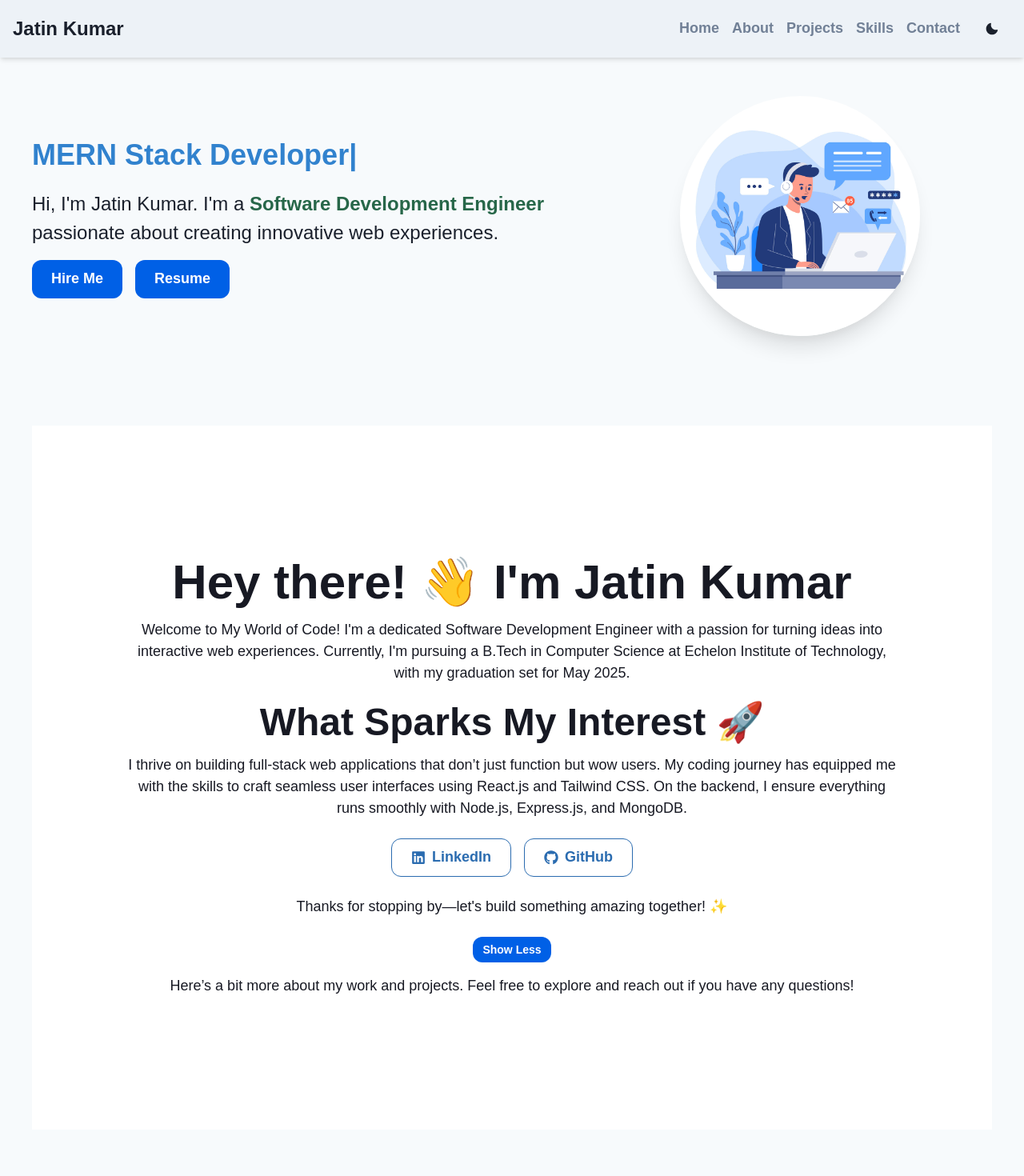
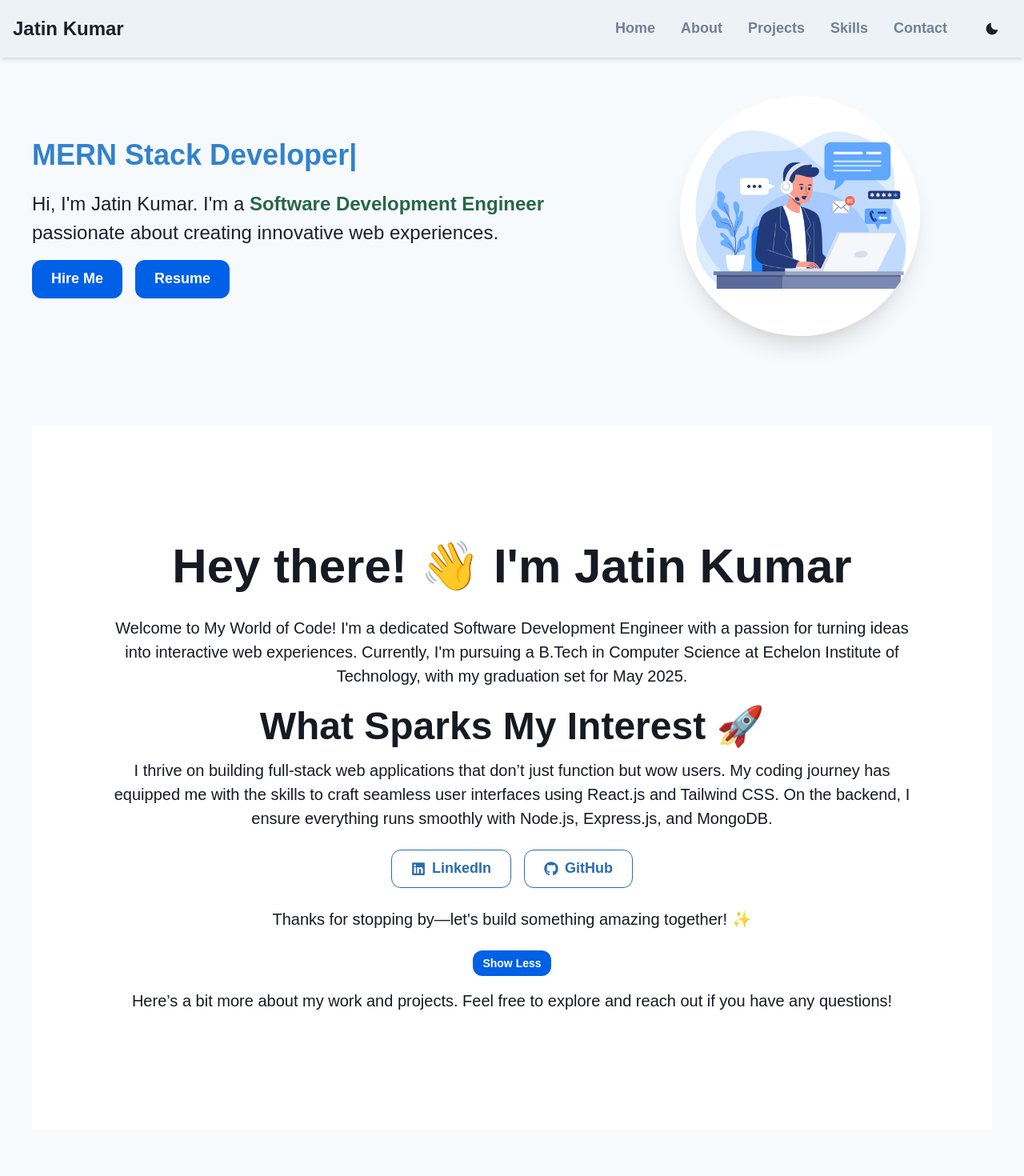
Before and after one commit to Jatinkr07/DevFolio, a React (Vite) app in the folder client/: page / in a window 1280 px wide. Shown: the top 1470 px of the page at 80% size. Built offline with nearby package versions, Linux system fonts and the light colour scheme.

Commit message:
optimized

```diff
--- a/client/package.json
+++ b/client/package.json
@@ -4,7 +4,7 @@
   "version": "0.0.0",
   "type": "module",
   "scripts": {
-    "dev": "vite --host",
+    "start": "vite --host",
     "build": "vite build",
     "lint": "eslint .",
     "preview": "vite preview"
--- a/client/src/components/About.jsx
+++ b/client/src/components/About.jsx
@@ -1,4 +1,6 @@
+/* eslint-disable react/display-name */
 /* eslint-disable react/no-unescaped-entities */
+import React, { useState } from "react";
 import {
   Box,
   Heading,
@@ -12,67 +14,55 @@ import {
 } from "@chakra-ui/react";
 import { motion } from "framer-motion";
 import { FaLinkedin, FaGithub } from "react-icons/fa";
-import { useState } from "react";
 
 const MotionBox = motion(Box);
 
-const AboutMe = () => {
+const AboutMe = React.memo(() => {
   const [isVisible, setIsVisible] = useState(true);
+
+  // Memoizing values to prevent re-computations on each render
   const textColor = useColorModeValue("gray.900", "gray.100");
   const buttonColorScheme = useColorModeValue("blue", "cyan");
+  const headingSize = useBreakpointValue({ base: "xl", sm: "2xl", md: "3xl" });
+  const subheadingSize = useBreakpointValue({
+    base: "lg",
+    sm: "xl",
+    md: "2xl",
+  });
+  const fontSize = useBreakpointValue({ base: "md", sm: "lg", md: "xl" });
+  const stackDirection = useBreakpointValue({ base: "column", md: "row" });
 
   return (
     <MotionBox
       initial={{ opacity: 0, y: -50 }}
       animate={{ opacity: 1, y: 0 }}
       transition={{ duration: 0.8 }}
-      px={{ base: 4, sm: 6, md: 8 }} // Responsive padding
-      py={{ base: 6, sm: 8, md: 10 }} // Responsive padding
+      px={{ base: 4, sm: 6, md: 8 }}
+      py={{ base: 6, sm: 8, md: 10 }}
       color={textColor}
-      textAlign="center" // Center text
       minHeight="100vh"
       display="flex"
       alignItems="center"
       justifyContent="center"
       flexDirection="column"
-      width="100%" // Full width
-      maxW="container.xl" // Maximum width for larger screens
-      overflow="hidden" // Prevent overflow
+      width="100%"
+      maxW="container.xl"
+      overflow="hidden"
     >
-      <Box
-        width="100%" // Full width
-        maxW="container.lg" // Maximum width for medium screens
-        px={{ base: 4, sm: 6, md: 8 }} // Responsive padding
-        mx="auto" // Center the Box horizontally
-        textAlign="center" // Ensure text is centered
-      >
-        <Heading
-          as="h1"
-          size={useBreakpointValue({ base: "xl", sm: "2xl", md: "3xl" })} // Responsive font size
-          mb={4}
-        >
-          Hey there! 👋 I'm Jatin Kumar
-        </Heading>
-        <Text
-          fontSize={{ base: "sm", sm: "md", md: "lg" }}
-          mb={6}
-          overflowWrap="break-word" // Handle text overflow
-        >
+      <Heading as="h1" size={headingSize} mb={8} textAlign="center">
+        Hey there! 👋 I'm Jatin Kumar
+      </Heading>
+
+      <Box width="100%" maxW="container.lg" mx="auto" textAlign="center">
+        <Text fontSize={fontSize} mb={6} overflowWrap="break-word">
           Welcome to My World of Code! I'm a dedicated Software Development
           Engineer with a passion for turning ideas into interactive web
           experiences. Currently, I'm pursuing a B.Tech in Computer Science at
           Echelon Institute of Technology, with my graduation set for May 2025.
         </Text>
-        <Text
-          fontSize={{ base: "sm", sm: "md", md: "lg" }}
-          mb={6}
-          overflowWrap="break-word" // Handle text overflow
-        >
-          <Heading
-            as="h2"
-            size={useBreakpointValue({ base: "lg", sm: "xl", md: "2xl" })}
-            mb={4}
-          >
+
+        <Text fontSize={fontSize} mb={6} overflowWrap="break-word">
+          <Heading as="h2" size={subheadingSize} mb={4}>
             What Sparks My Interest 🚀
           </Heading>
           I thrive on building full-stack web applications that don’t just
@@ -81,12 +71,8 @@ const AboutMe = () => {
           CSS. On the backend, I ensure everything runs smoothly with Node.js,
           Express.js, and MongoDB.
         </Text>
-        <Stack
-          direction={useBreakpointValue({ base: "column", md: "row" })} // Stack direction
-          spacing={4}
-          justify="center"
-          mb={6}
-        >
+
+        <Stack direction={stackDirection} spacing={4} justify="center" mb={6}>
           <Button
             as="a"
             href="https://www.linkedin.com/in/jatin-kumar2003"
@@ -99,6 +85,7 @@ const AboutMe = () => {
               bg: useColorModeValue("blue.50", "cyan.700"),
               color: useColorModeValue("blue.600", "cyan.200"),
             }}
+            width={{ base: "100%", md: "auto" }}
           >
             LinkedIn
           </Button>
@@ -114,17 +101,16 @@ const AboutMe = () => {
               bg: useColorModeValue("gray.50", "gray.700"),
               color: useColorModeValue("gray.600", "gray.300"),
             }}
+            width={{ base: "100%", md: "auto" }}
           >
             GitHub
           </Button>
         </Stack>
-        <Text
-          fontSize={{ base: "sm", sm: "md", md: "lg" }}
-          mb={6}
-          overflowWrap="break-word" // Handle text overflow
-        >
+
+        <Text fontSize={fontSize} mb={6} overflowWrap="break-word">
           Thanks for stopping by—let's build something amazing together! ✨
         </Text>
+
         <Fade in={isVisible}>
           <Box>
             <Button
@@ -137,11 +123,7 @@ const AboutMe = () => {
           </Box>
         </Fade>
         <Collapse in={isVisible}>
-          <Text
-            mt={4}
-            fontSize={{ base: "sm", sm: "md", md: "lg" }}
-            overflowWrap="break-word"
-          >
+          <Text mt={4} fontSize={fontSize} overflowWrap="break-word">
             Here’s a bit more about my work and projects. Feel free to explore
             and reach out if you have any questions!
           </Text>
@@ -149,6 +131,6 @@ const AboutMe = () => {
       </Box>
     </MotionBox>
   );
-};
+});
 
 export default AboutMe;
--- a/client/src/components/Home.jsx
+++ b/client/src/components/Home.jsx
@@ -1,53 +1,42 @@
+/* eslint-disable react/display-name */
 /* eslint-disable react-hooks/exhaustive-deps */
 /* eslint-disable no-unused-vars */
 /* eslint-disable react/no-unescaped-entities */
-import React, { useState, useEffect, useRef } from "react";
+import React, { useState, useEffect, memo, lazy, Suspense } from "react";
 import {
   Box,
   Text,
   Button,
   Image,
   useBreakpointValue,
-  useColorMode,
   useColorModeValue,
   Flex,
 } from "@chakra-ui/react";
 import profileImage from "../assets/profile.jpg";
-import Projects from "./Projects";
-import Skills from "./Skills";
-import About from "./About";
-import Contact from "./Contact";
 
-const Home = () => {
-  const textSize = useBreakpointValue({ base: "xl", md: "2xl", lg: "4xl" });
-  const { colorMode } = useColorMode();
-  const textColor = useColorModeValue("gray.800", "gray.100");
-  const bgColor = useColorModeValue("gray.50", "gray.800");
-  const spanColor = useColorModeValue("green.700", "green.400");
-  const headColor = useColorModeValue("blue.500", "blue.400");
+const Projects = lazy(() => import("./Projects"));
+const Skills = lazy(() => import("./Skills"));
+const About = lazy(() => import("./About"));
+const Contact = lazy(() => import("./Contact"));
 
+const useTypingEffect = (words, speed, skipDelay) => {
   const [displayedText, setDisplayedText] = useState("");
   const [wordIndex, setWordIndex] = useState(0);
   const [offset, setOffset] = useState(0);
   const [forwards, setForwards] = useState(true);
   const [skipCount, setSkipCount] = useState(0);
 
-  const words = ["Software Developer", "MERN Stack Developer", "Programmer"];
-
-  const speed = 70; // Typing speed in milliseconds
-  const skipDelay = 15; // Number of iterations before switching direction
-
   useEffect(() => {
     const interval = setInterval(() => {
       if (forwards) {
         if (offset >= words[wordIndex].length) {
-          setSkipCount(skipCount + 1);
+          setSkipCount((prev) => prev + 1);
           if (skipCount === skipDelay) {
             setForwards(false);
             setSkipCount(0);
           }
         } else {
-          setOffset(offset + 1);
+          setOffset((prev) => prev + 1);
         }
       } else {
         if (offset === 0) {
@@ -55,17 +44,32 @@ const Home = () => {
           setWordIndex((prevIndex) => (prevIndex + 1) % words.length);
           setOffset(0);
         } else {
-          setOffset(offset - 1);
+          setOffset((prev) => prev - 1);
         }
       }
       setDisplayedText(words[wordIndex].substring(0, offset));
     }, speed);
 
     return () => clearInterval(interval);
-  }, [offset, forwards, skipCount, wordIndex, speed, skipDelay]);
+  }, [offset, forwards, skipCount, wordIndex]);
+
+  return displayedText;
+};
+
+const Home = memo(() => {
+  const words = ["Software Developer", "MERN Stack Developer", "Programmer"];
+  const displayedText = useTypingEffect(words, 70, 15);
+
+  const styles = {
+    textSize: useBreakpointValue({ base: "xl", md: "2xl", lg: "4xl" }),
+    textColor: useColorModeValue("gray.800", "gray.100"),
+    bgColor: useColorModeValue("gray.50", "gray.800"),
+    spanColor: useColorModeValue("green.700", "green.400"),
+    headColor: useColorModeValue("blue.500", "blue.400"),
+  };
 
   return (
-    <Box minH="100vh" p={10} bg={bgColor}>
+    <Box minH="100vh" p={10} bg={styles.bgColor}>
       {/* Home Section */}
       <Flex
         id="home"
@@ -82,15 +86,25 @@ const Home = () => {
           mt={20}
           position="relative"
         >
-          <Text fontSize={textSize} fontWeight="bold" mb={4} color={textColor}>
-            <Text className="head" color={headColor}>
+          <Text
+            fontSize={styles.textSize}
+            fontWeight="bold"
+            mb={4}
+            color={styles.textColor}
+          >
+            <Text className="head" color={styles.headColor}>
               {displayedText}
               <span className="console-underscore">|</span>
             </Text>
           </Text>
-          <Text fontSize="2xl" mb={4} color={textColor}>
+          <Text fontSize="2xl" mb={4} color={styles.textColor}>
             Hi, I'm Jatin Kumar. I'm a{" "}
-            <Box as="span" color={spanColor} fontSize="2xl" fontWeight="bold">
+            <Box
+              as="span"
+              color={styles.spanColor}
+              fontSize="2xl"
+              fontWeight="bold"
+            >
               Software Development Engineer
             </Box>{" "}
             passionate about creating innovative web experiences.
@@ -123,11 +137,19 @@ const Home = () => {
             boxSize="300px"
             objectFit="cover"
             boxShadow="xl"
+            loading="lazy"
           />
         </Box>
       </Flex>
 
-      {/* About Section */}
+      {/* Sections */}
+      <Suspense
+        fallback={
+          <Box p={10} textAlign="center">
+            Loading...
+          </Box>
+        }
+      >
         <Box
           id="about"
           p={10}
@@ -136,8 +158,6 @@ const Home = () => {
         >
           <About />
         </Box>
-
-      {/* Projects Section */}
         <Box
           id="projects"
           p={10}
@@ -146,13 +166,9 @@ const Home = () => {
         >
           <Projects />
         </Box>
-
-      {/* Skills Section */}
         <Box id="skills" p={10} bg={useColorModeValue("white", "gray.700")}>
           <Skills />
         </Box>
-
-      {/* Contact Section */}
         <Box
           id="contact"
           p={10}
@@ -161,8 +177,9 @@ const Home = () => {
         >
           <Contact />
         </Box>
+      </Suspense>
     </Box>
   );
-};
+});
 
 export default Home;
--- a/client/src/components/Navbar.jsx
+++ b/client/src/components/Navbar.jsx
@@ -1,5 +1,5 @@
-/* eslint-disable no-unused-vars */
-import React, { useState, useRef } from "react";
+/* eslint-disable react/display-name */
+import React from "react";
 import {
   Box,
   Flex,
@@ -9,54 +9,55 @@ import {
   useDisclosure,
   Stack,
   Button,
+  Text,
 } from "@chakra-ui/react";
 import { HamburgerIcon, CloseIcon, MoonIcon, SunIcon } from "@chakra-ui/icons";
 import { Link as ScrollLink } from "react-scroll"; // Import react-scroll
+import { motion } from "framer-motion";
 
-const Navbar = () => {
+// Memoized component for optimization
+const MotionIconButton = React.memo(motion(IconButton));
+
+const Navbar = React.memo(() => {
   const { colorMode, toggleColorMode } = useColorMode();
   const { isOpen, onOpen, onClose } = useDisclosure();
+
+  const bgColor = colorMode === "light" ? "gray.100" : "gray.900";
+  const activeLinkColor = colorMode === "light" ? "blue.600" : "cyan.400";
 
   return (
     <Box
       position="fixed"
       width="full"
       p={4}
-      bg={colorMode === "light" ? "gray.100" : "gray.900"}
+      bg={bgColor}
       boxShadow="md"
       zIndex={1000}
       transition="background-color 0.3s ease"
     >
       <Flex align="center" justify="space-between">
-        <Box fontSize="2xl" fontWeight="bold">
+        <Text fontSize="2xl" fontWeight="bold">
           Jatin Kumar
-        </Box>
-        <HStack spacing={4} display={{ base: "none", md: "flex" }}>
-          <ScrollLink to="home" smooth={true} duration={500} offset={-70}>
-            <Button variant="link" fontSize="lg">
-              Home
+        </Text>
+        <HStack spacing={8} display={{ base: "none", md: "flex" }}>
+          {["home", "about", "projects", "skills", "contact"].map((section) => (
+            <ScrollLink
+              key={section}
+              to={section}
+              smooth={true}
+              duration={500}
+              offset={-70}
+            >
+              <Button
+                variant="link"
+                fontSize="lg"
+                _hover={{ color: activeLinkColor }}
+                _activeLink={{ color: activeLinkColor }}
+              >
+                {section.charAt(0).toUpperCase() + section.slice(1)}
               </Button>
             </ScrollLink>
-          <ScrollLink to="about" smooth={true} duration={500} offset={-70}>
-            <Button variant="link" fontSize="lg">
-              About
-            </Button>
-          </ScrollLink>
-          <ScrollLink to="projects" smooth={true} duration={500} offset={-70}>
-            <Button variant="link" fontSize="lg">
-              Projects
-            </Button>
-          </ScrollLink>
-          <ScrollLink to="skills" smooth={true} duration={500} offset={-70}>
-            <Button variant="link" fontSize="lg">
-              Skills
-            </Button>
-          </ScrollLink>
-          <ScrollLink to="contact" smooth={true} duration={500} offset={-70}>
-            <Button variant="link" fontSize="lg">
-              Contact
-            </Button>
-          </ScrollLink>
+          ))}
           <Button
             aria-label="Toggle dark mode"
             onClick={toggleColorMode}
@@ -66,11 +67,13 @@ const Navbar = () => {
             {colorMode === "light" ? <MoonIcon /> : <SunIcon />}
           </Button>
         </HStack>
-        <IconButton
+        <MotionIconButton
           aria-label="Open menu"
           icon={isOpen ? <CloseIcon /> : <HamburgerIcon />}
           display={{ base: "block", md: "none" }}
           onClick={isOpen ? onClose : onOpen}
+          whileHover={{ scale: 1.1 }}
+          transition={{ type: "spring", stiffness: 300 }}
         />
       </Flex>
       {isOpen && (
@@ -80,61 +83,20 @@ const Navbar = () => {
           display={{ base: "flex", md: "none" }}
           textAlign="center"
         >
+          {["home", "about", "projects", "skills", "contact"].map((section) => (
             <ScrollLink
-            to="home"
+              key={section}
+              to={section}
               smooth={true}
               duration={500}
               offset={-70}
               onClick={onClose}
             >
               <Button variant="link" fontSize="lg">
-              Home
+                {section.charAt(0).toUpperCase() + section.slice(1)}
               </Button>
             </ScrollLink>
-          <ScrollLink
-            to="about"
-            smooth={true}
-            duration={500}
-            offset={-70}
-            onClick={onClose}
-          >
-            <Button variant="link" fontSize="lg">
-              About
-            </Button>
-          </ScrollLink>
-          <ScrollLink
-            to="projects"
-            smooth={true}
-            duration={500}
-            offset={-70}
-            onClick={onClose}
-          >
-            <Button variant="link" fontSize="lg">
-              Projects
-            </Button>
-          </ScrollLink>
-          <ScrollLink
-            to="skills"
-            smooth={true}
-            duration={500}
-            offset={-70}
-            onClick={onClose}
-          >
-            <Button variant="link" fontSize="lg">
-              Skills
-            </Button>
-          </ScrollLink>
-          <ScrollLink
-            to="contact"
-            smooth={true}
-            duration={500}
-            offset={-70}
-            onClick={onClose}
-          >
-            <Button variant="link" fontSize="lg">
-              Contact
-            </Button>
-          </ScrollLink>
+          ))}
           <Button
             aria-label="Toggle dark mode"
             onClick={toggleColorMode}
@@ -147,6 +109,6 @@ const Navbar = () => {
       )}
     </Box>
   );
-};
+});
 
 export default Navbar;
```
Also changed, not shown: client/src/components/Contact.jsx (+47 -24 lines), client/src/components/Footer.jsx (+9 -11 lines), client/src/components/Projects.jsx (+28 -23 lines), client/src/components/Skills.jsx (+11 -8 lines), client/src/theme/index.js (+3 -7 lines). Lines whose indentation alone changed are shown as unchanged.
